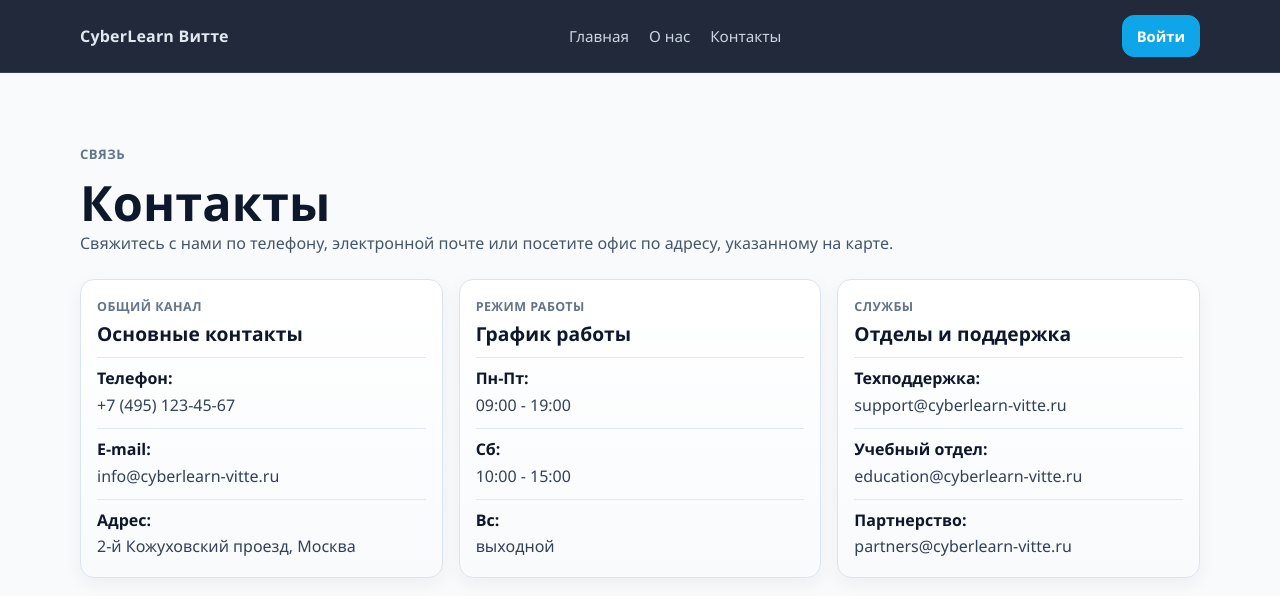
After one commit to corpedu1/corpedu, a Django app: page /contacts/ in a window 1280 px wide. The commit adds this page. Shown: the top 596 px of the page. Run offline with Django 5.2, Linux system fonts and the light colour scheme.

Commit message:
Created contacts page

```diff
--- a/app/urls.py
+++ b/app/urls.py
@@ -21,5 +21,6 @@ from . import views
 urlpatterns = [
     path('', views.landing, name='landing'),
     path('about/', views.about, name='about'),
+    path('contacts/', views.contacts, name='contacts'),
     path('admin/', admin.site.urls),
 ]
--- a/app/views.py
+++ b/app/views.py
@@ -17,3 +17,10 @@ def about(request):
     Отображает страницу «О нас».
     """
     return render(request, "about.html")
+
+
+def contacts(request):
+    """
+    Отображает страницу «Контакты».
+    """
+    return render(request, "contacts.html")
--- a/static/css/landing.css
+++ b/static/css/landing.css
@@ -412,6 +412,86 @@ a {
     text-decoration: none;
 }
 
+.contacts-map-wrap {
+    width: 100%;
+    height: 420px;
+    border-radius: 14px;
+    overflow: hidden;
+    border: 1px solid #cbd5e1;
+    margin-top: 20px;
+}
+
+.google-map {
+    border: 0;
+}
+
+.contacts-page .section-subtitle {
+    max-width: 860px;
+}
+
+.contacts-grid {
+    display: grid;
+    grid-template-columns: repeat(3, minmax(0, 1fr));
+    gap: 16px;
+}
+
+.contacts-card {
+    border: 1px solid #dbe5ef;
+    border-radius: 14px;
+    background: linear-gradient(180deg, #ffffff 0%, #f8fafc 100%);
+    padding: 18px 16px;
+    box-shadow: 0 6px 18px rgba(15, 23, 42, 0.05);
+}
+
+.contacts-card__kicker {
+    margin: 0 0 6px;
+    color: #64748b;
+    font-size: 0.78rem;
+    font-weight: 700;
+    letter-spacing: 0.45px;
+    text-transform: uppercase;
+}
+
+.contacts-card h3 {
+    margin: 0 0 12px;
+    color: #0f172a;
+    font-size: 1.2rem;
+}
+
+.contacts-list {
+    margin: 0;
+    padding: 0;
+    list-style: none;
+    display: grid;
+    gap: 10px;
+}
+
+.contacts-list li {
+    color: #334155;
+    font-size: 1rem;
+    line-height: 1.55;
+    padding-top: 8px;
+    border-top: 1px solid #e2e8f0;
+}
+
+.contacts-list span {
+    color: #0f172a;
+    font-weight: 700;
+    display: block;
+    margin-bottom: 2px;
+}
+
+.contacts-note {
+    margin-top: 12px;
+    border-left: 3px solid #0ea5e9;
+    padding: 8px 0 8px 12px;
+}
+
+.contacts-note p {
+    color: #475569;
+    font-size: 0.95rem;
+}
+
 .about-page .about-intro {
     padding: 64px 0 48px;
 }
@@ -721,6 +801,10 @@ a {
         grid-template-columns: 1fr;
     }
 
+    .contacts-grid {
+        grid-template-columns: 1fr;
+    }
+
     .about-page .about-intro__layout {
         grid-template-columns: 1fr;
     }
--- /dev/null
+++ b/templates/contacts.html
@@ -0,0 +1,70 @@
+<!DOCTYPE html>
+<html lang="ru">
+<head>
+    <meta charset="UTF-8">
+    <meta name="viewport" content="width=device-width, initial-scale=1.0">
+    <title>Контакты | CyberLearn Витте</title>
+    {% load static %}
+    <link rel="stylesheet" href="{% static 'css/landing.css' %}">
+</head>
+<body>
+    {% include "partials/navbar.html" %}
+
+    <main>
+        <section class="section contacts-page">
+            <div class="container">
+                <p class="section-kicker">Связь</p>
+                <h1>Контакты</h1>
+                <p class="section-subtitle">Свяжитесь с нами по телефону, электронной почте или посетите офис по адресу, указанному на карте.</p>
+
+                <div class="contacts-grid">
+                    <article class="contacts-card">
+                        <p class="contacts-card__kicker">Общий канал</p>
+                        <h3>Основные контакты</h3>
+                        <ul class="contacts-list">
+                            <li><span>Телефон:</span> +7 (495) 123-45-67</li>
+                            <li><span>E-mail:</span> info@cyberlearn-vitte.ru</li>
+                            <li><span>Адрес:</span> 2-й Кожуховский проезд, Москва</li>
+                        </ul>
+                    </article>
+
+                    <article class="contacts-card">
+                        <p class="contacts-card__kicker">Режим работы</p>
+                        <h3>График работы</h3>
+                        <ul class="contacts-list">
+                            <li><span>Пн-Пт:</span> 09:00 - 19:00</li>
+                            <li><span>Сб:</span> 10:00 - 15:00</li>
+                            <li><span>Вс:</span> выходной</li>
+                        </ul>
+                    </article>
+
+                    <article class="contacts-card">
+                        <p class="contacts-card__kicker">Службы</p>
+                        <h3>Отделы и поддержка</h3>
+                        <ul class="contacts-list">
+                            <li><span>Техподдержка:</span> support@cyberlearn-vitte.ru</li>
+                            <li><span>Учебный отдел:</span> education@cyberlearn-vitte.ru</li>
+                            <li><span>Партнерство:</span> partners@cyberlearn-vitte.ru</li>
+                        </ul>
+                    </article>
+                </div>
+
+                <div class="contacts-map-wrap">
+                    <iframe src="https://www.google.com/maps/embed?pb=!1m18!1m12!1m3!1d15120.641118896838!2d37.65627018573483!3d55.71164274250781!2m3!1f0!2f0!3f0!3m2!1i1024!2i768!4f13.1!3m3!1m2!1s0x414ab4caf9faf987%3A0xbfd80e63b2dea40f!2s2-Y%20Kozhukhovskiy%20Proyezd%2C%20Moskva%2C%20Russia!5e0!3m2!1sen!2saz!4v1764412880585!5m2!1sen!2saz" width="100%" height="100%" allowfullscreen="" loading="lazy" referrerpolicy="no-referrer-when-downgrade" class="google-map" title="Карта"></iframe>
+                </div>
+
+                <div class="contacts-note">
+                    <p>Перед посещением офиса рекомендуем заранее согласовать время визита с ответственным менеджером.</p>
+                </div>
+            </div>
+        </section>
+    </main>
+
+    <footer class="footer">
+        <div class="container footer__content">
+            <p>Платформа корпоративного обучения по информационной безопасности</p>
+            <a href="/admin/">Перейти к авторизации</a>
+        </div>
+    </footer>
+</body>
+</html>
--- a/templates/partials/navbar.html
+++ b/templates/partials/navbar.html
@@ -4,6 +4,7 @@
         <nav class="topbar__nav">
             <a href="/">Главная</a>
             <a href="/about/">О нас</a>
+            <a href="/contacts/">Контакты</a>
         </nav>
         <a class="button button--small" href="/admin/">Войти</a>
     </div>
```
Also changed, not shown: 1 other file.
